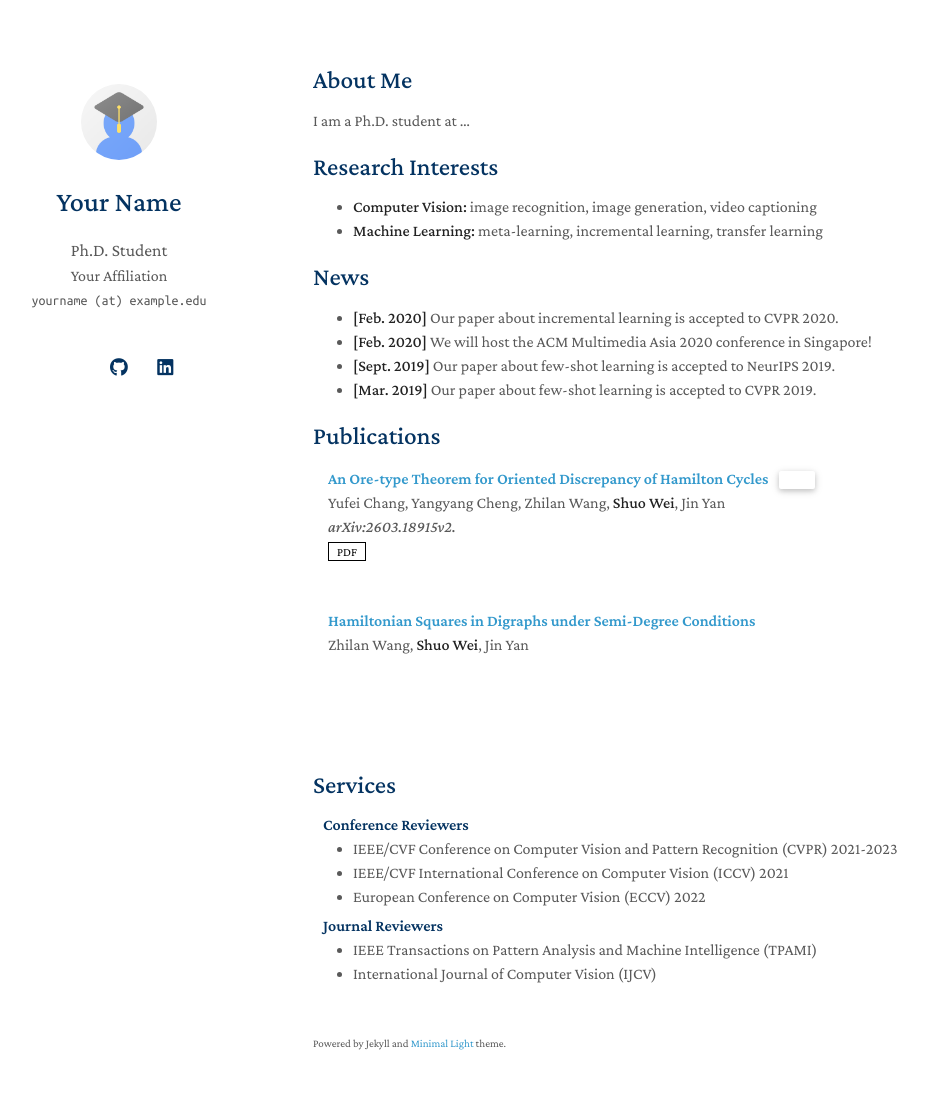
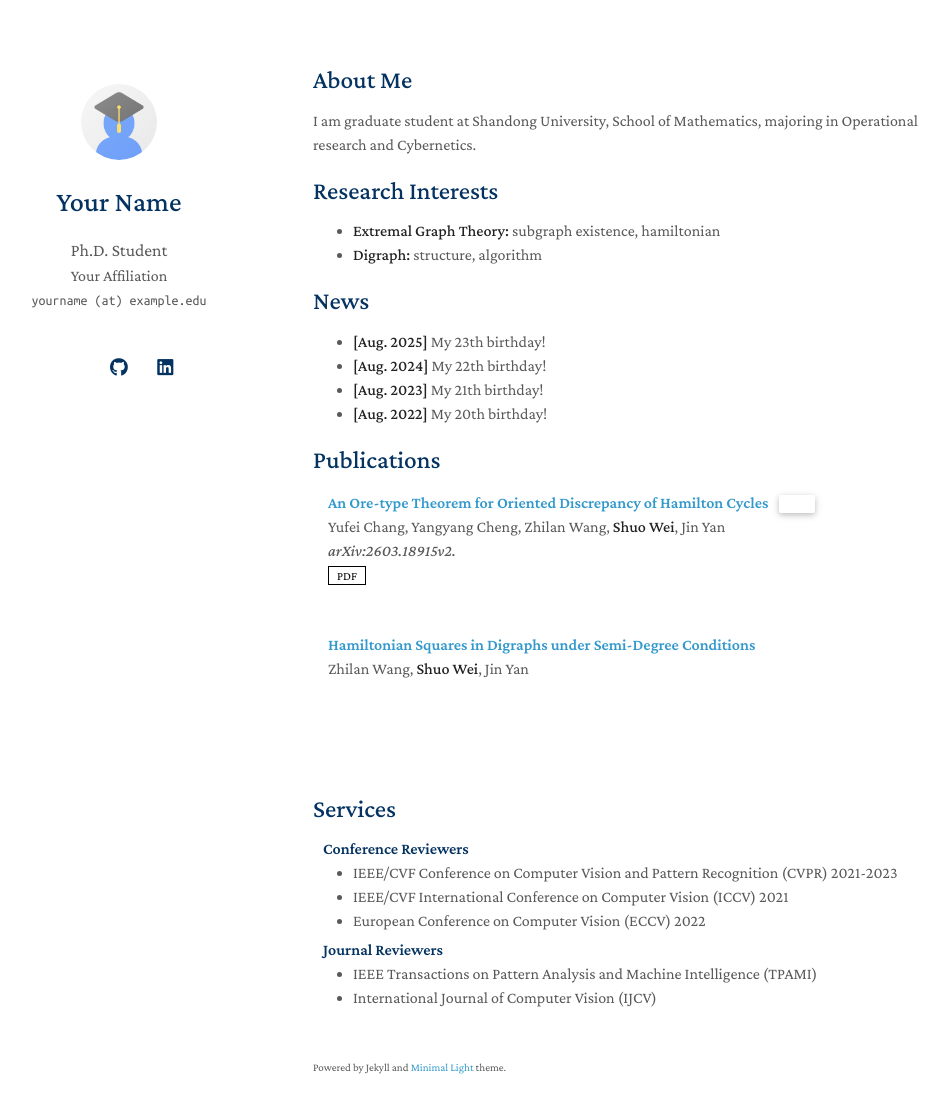
Before and after one commit to goal777/ShuoWei_SDU.github.io, a Jekyll site: the page built from index.md, in a window 1280 px wide and 1148 px high. Shown: the top 1113 px of the window, without its empty margins (157-1105 px from the left). Built offline with Jekyll 4.4.1, drawn with Linux system fonts in a browser that asks for light colours; a style sheet for code colours, icons or effects is not loaded; our own code applies the rules of GitHub Pages for plain Markdown files.

Commit message:
Update index.md

```diff
--- a/index.md
+++ b/index.md
@@ -4,19 +4,19 @@ layout: homepage
 
 ## About Me
 
-I am a Ph.D. student at ...
+I am graduate student at Shandong University, School of Mathematics, majoring in Operational research and Cybernetics.
 
 ## Research Interests
 
-- **Computer Vision:** image recognition, image generation, video captioning
-- **Machine Learning:** meta-learning, incremental learning, transfer learning
+- **Extremal Graph Theory:** subgraph existence, hamiltonian
+- **Digraph:** structure, algorithm
 
 ## News
 
-- **[Feb. 2020]** Our paper about incremental learning is accepted to CVPR 2020.
-- **[Feb. 2020]** We will host the ACM Multimedia Asia 2020 conference in Singapore!
-- **[Sept. 2019]** Our paper about few-shot learning is accepted to NeurIPS 2019.
-- **[Mar. 2019]** Our paper about few-shot learning is accepted to CVPR 2019.
+- **[Aug. 2025]** My 23th birthday!
+- **[Aug. 2024]** My 22th birthday!
+- **[Aug. 2023]** My 21th birthday!
+- **[Aug. 2022]** My 20th birthday!
 
 {% include_relative _includes/publications.md %}
 
```
